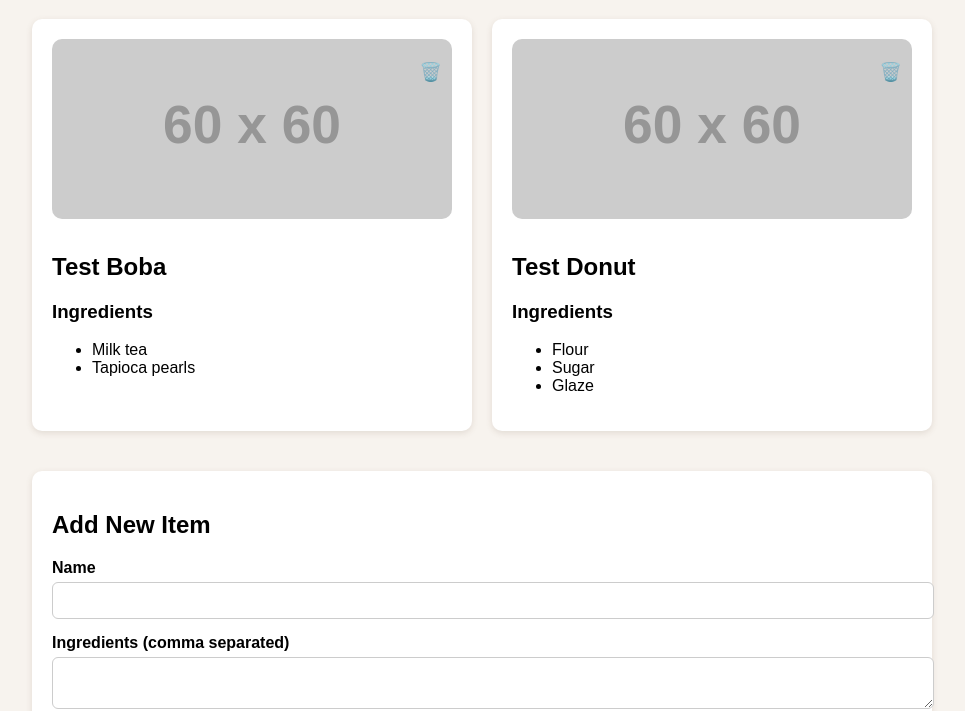
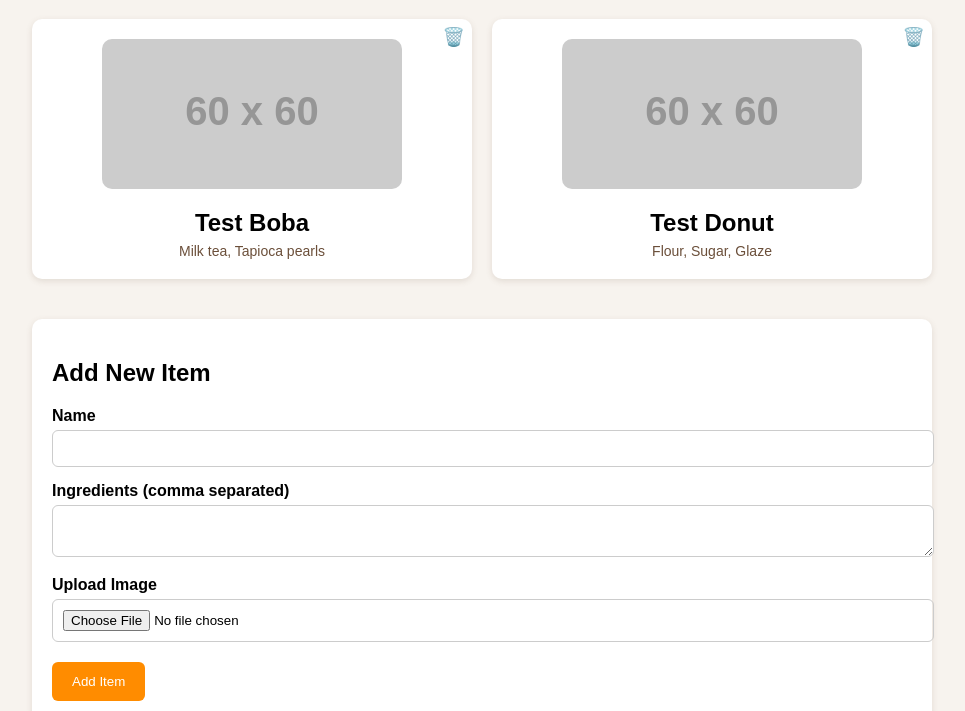
Before and after one commit to sidvasu/Mongoose-Cafe, a website: page index.html in a window 1280 px wide. Shown: the part 109-820 px from the top of the page, without its empty margins (158-1123 px from the left). Drawn offline with Linux system fonts and the light colour scheme; placeholder pictures from the web are drawn by us.

Commit message:
Updated UI

```diff
--- a/app.js
+++ b/app.js
@@ -24,10 +24,7 @@ document.addEventListener("DOMContentLoaded", () => {
       <button class="delete-btn">🗑️</button>
       <img src="${item.image}" class="item-img">
       <h2>${item.name}</h2>
-      <h3>Ingredients</h3>
-      <ul>
-        ${item.ingredients.map(i => `<li>${i}</li>`).join("")}
-      </ul>
+      <p class="ingredients-text">${item.ingredients.join(", ")}</p>
     `;
 
     card.querySelector(".delete-btn").addEventListener("click", () => {
@@ -60,10 +57,7 @@ document.getElementById("addBtn").addEventListener("click", () => {
       <button class="delete-btn">🗑️</button>
       <img src="${imgSrc}" class="item-img">
       <h2>${name}</h2>
-      <h3>Ingredients</h3>
-      <ul>
-        ${ingredients.split(",").map(i => `<li>${i.trim()}</li>`).join("")}
-      </ul>
+      <p class="ingredients-text">${ingredients}</p>
     `;
 
     card.querySelector(".delete-btn").addEventListener("click", () => {
--- a/style.css
+++ b/style.css
@@ -15,11 +15,12 @@ body {
 
 .item-grid {
   display: grid;
-  grid-template-columns: 1fr 1fr;
+  grid-template-columns: repeat(2, 1fr);
   gap: 20px;
 }
 
 .item-card {
+  text-align: center;
   position: relative;
   background: white;
   padding: 20px;
@@ -27,28 +28,31 @@ body {
   box-shadow: 0 2px 6px rgba(107, 79, 58, 0.15);
 }
 
-.delete-btn {
-  position: absolute;
-  top: 10px;
-  right: 10px;
-  background: transparent;
-  border: none;
-  cursor: pointer;
-  font-size: 18px;
-  color: #888;
-  transition: color 0.2s ease;
+.item-img {
+  width: 75%;
+  height: 150px;
+  object-fit: cover;
+  border-radius: 10px;
+  display: block;
+  margin: 0 auto 12px;
 }
 
-.delete-btn:hover {
-  color: #ffa230;
+.item-card p {
+  max-width: 75%;
+  margin: 0 auto;
 }
 
-.item-img {
-  width: 100%;
-  height: 180px;
-  object-fit: cover;
-  border-radius: 10px;
-  margin-bottom: 10px;
+.item-card h2 {
+  margin-bottom: 6px; /* tighter spacing */
+}
+
+.item-grid > :nth-child(odd):last-child {
+  grid-column: 1 / -1;   /* span both columns */
+  justify-self: center;  /* center the card */
+}
+
+.ingredients-text {
+  margin-top: 4px; /* closer to the title */
 }
 
 .form-section {
@@ -87,3 +91,31 @@ button {
 button:hover {
     background: #ffa230;
 }
+
+.delete-btn {
+  position: absolute;
+  top: -15px;
+  right: 5px;
+  background: transparent !important;
+  border: none;
+  cursor: pointer;
+  font-size: 18px;
+  color: #888;
+  padding: 2px;
+  transition: color 0.2s ease;
+}
+
+button:not(.delete-btn):hover {
+  background: #ffa230;
+}
+
+.delete-btn:hover {
+  background: transparent !important;
+  color: #ccc; /* soft light gray hover */
+}
+
+.ingredients-text {
+  margin-top: 10px;
+  font-size: 14px;
+  color: #6b4f3a;
+}
```
